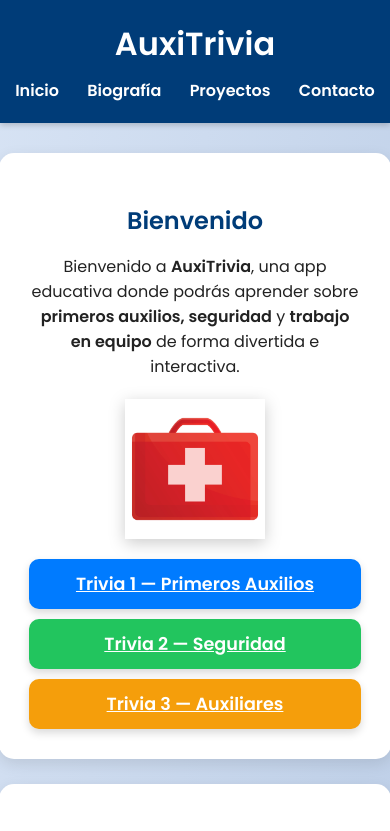
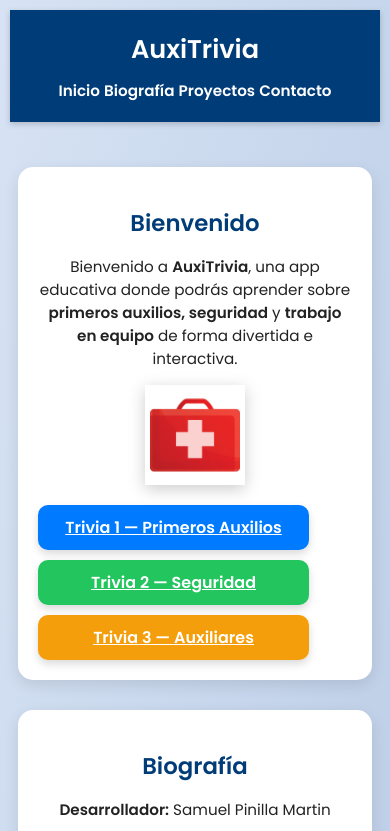
Before and after one commit to samuelpinillam-dotcom/Trivia-de-primeros-auxilios, a plain HTML site: page index.html in a window 390 px wide. Shown: the top 831 px of the page. Drawn offline with Linux system fonts and the light colour scheme.

Commit message:
Refactor main.css for improved structure and responsiveness

```diff
--- a/main.css
+++ b/main.css
@@ -141,3 +141,39 @@ footer {
 .btn.orange:hover {
   background: #d97706;
 }
+
+@media (max-width: 768px) {
+  body {
+    font-size: 0.95rem;
+    padding: 10px;
+  }
+
+  header h1 {
+    font-size: 1.6rem;
+  }
+
+  .card {
+    padding: 20px;
+    margin: 15px;
+  }
+
+  .logo-img {
+    width: 100px;
+    margin: 15px auto;
+  }
+
+  .btn {
+    width: 80%;
+    font-size: 1rem;
+    padding: 10px;
+  }
+
+  nav ul {
+    flex-direction: column;
+    align-items: center;
+  }
+
+  nav a {
+    margin: 5px 0;
+  }
+}
```
